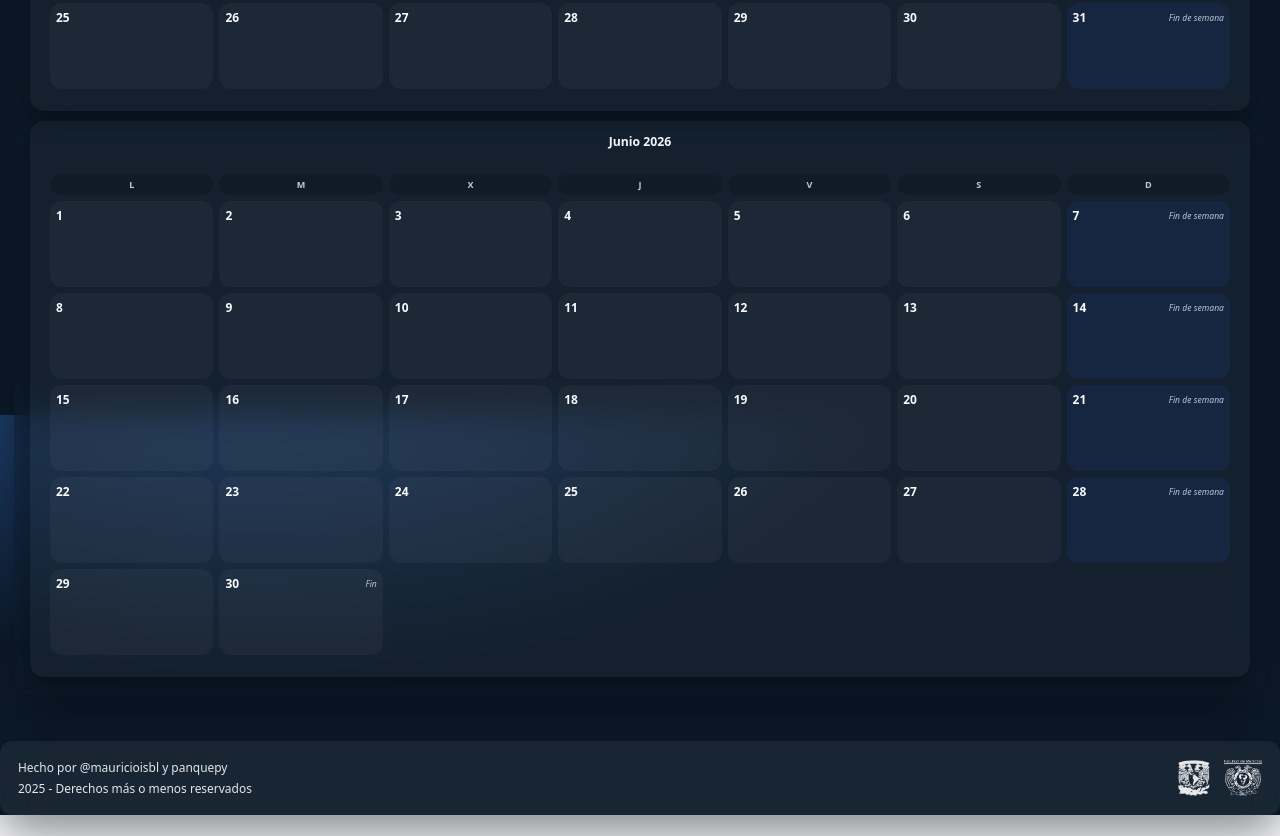
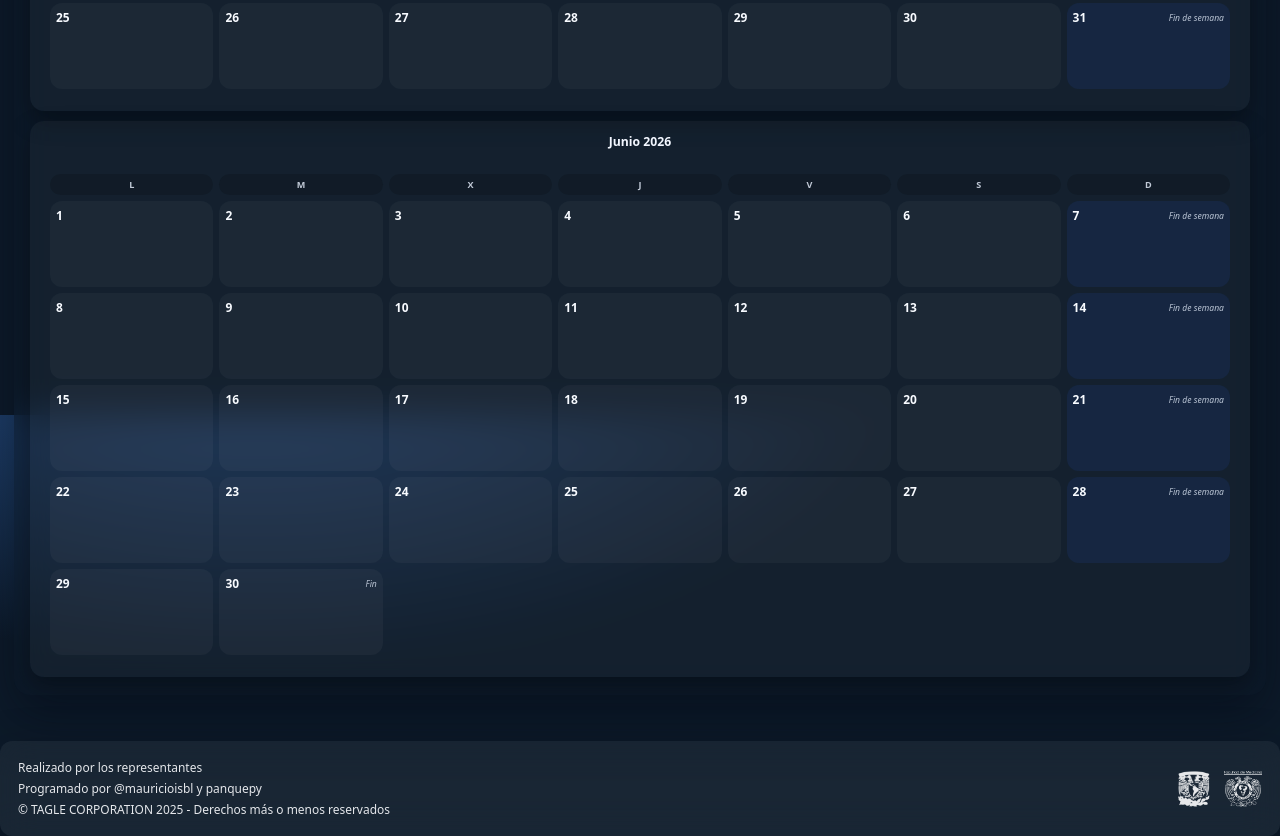
Before and after one commit to Panque-Dev/repres_page_facmed, a website: page index.html in a window 1280 px wide. Shown: the part 4385-5221 px from the top of the page. Before the commit the page ends 5200 px from the top, so only its background shows below. Drawn offline with Linux system fonts and the light colour scheme.

Commit message:
LISTOOOO 5.5

```diff
--- a/index.html
+++ b/index.html
@@ -88,8 +88,10 @@
 
 <footer class="app-footer">
     <div class="footer-text">
-        <p>Hecho por @mauricioisbl y panquepy</p>
-        <p>2025 - Derechos más o menos reservados</p>
+
+        <p>Realizado por los representantes</p>
+        <p>Programado por @mauricioisbl y panquepy</p>
+        <p>© TAGLE CORPORATION 2025 - Derechos más o menos reservados</p>
     </div>
     <div class="footer-logos">
         <img src="img/logo-unam.png" alt="Logo UNAM" />
```
